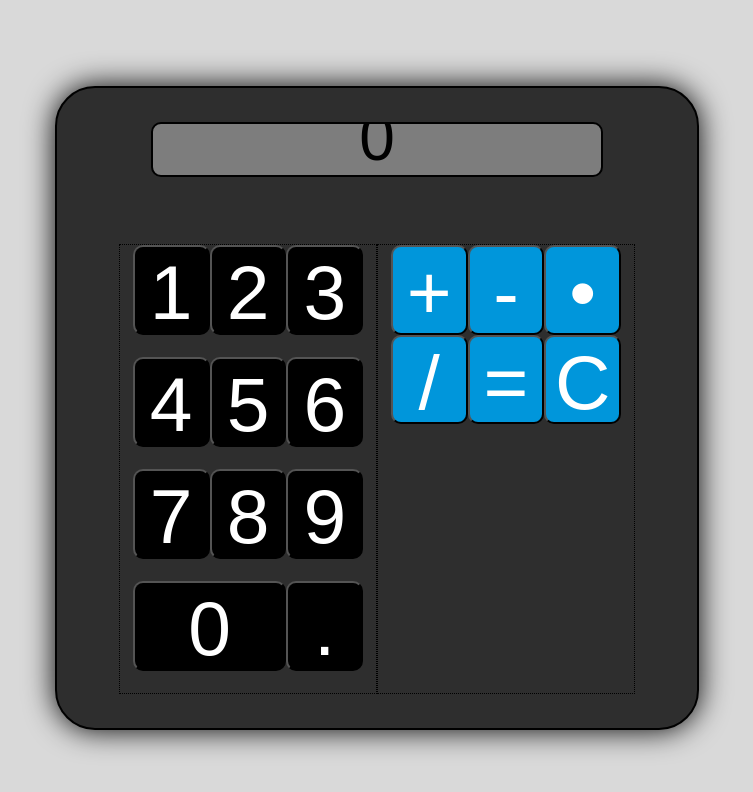
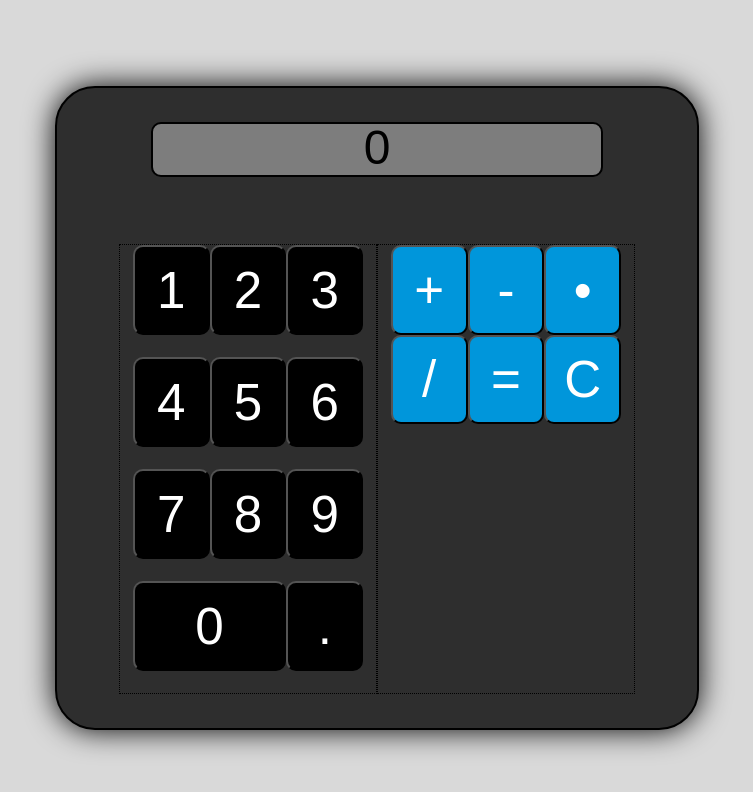
Before and after one commit to Thomas-j1/calculator, a plain HTML site: page index.html in a window 1280 px wide. Shown: the whole page, without its empty margins (271-1024 px from the left). Drawn offline with Linux system fonts and the light colour scheme.

Commit message:
Edited style.css, fixed font-size scaling issues

```diff
--- a/style.css
+++ b/style.css
@@ -30,7 +30,7 @@ body{
     border-radius: 10px;
     width: 70%;
     height: 8%;
-    font-size: 5vw;
+    font-size: 6vh;
     align-items: flex-end;
     justify-content: center;
     overflow-x: hidden;
@@ -64,7 +64,7 @@ body{
 
 button{
     background-color: #000000;
-    font-size: 6vw;
+    font-size: 4vmax;
     font-family: sans-serif;
     border-radius: 10px;
     color: #ffffff;
```
